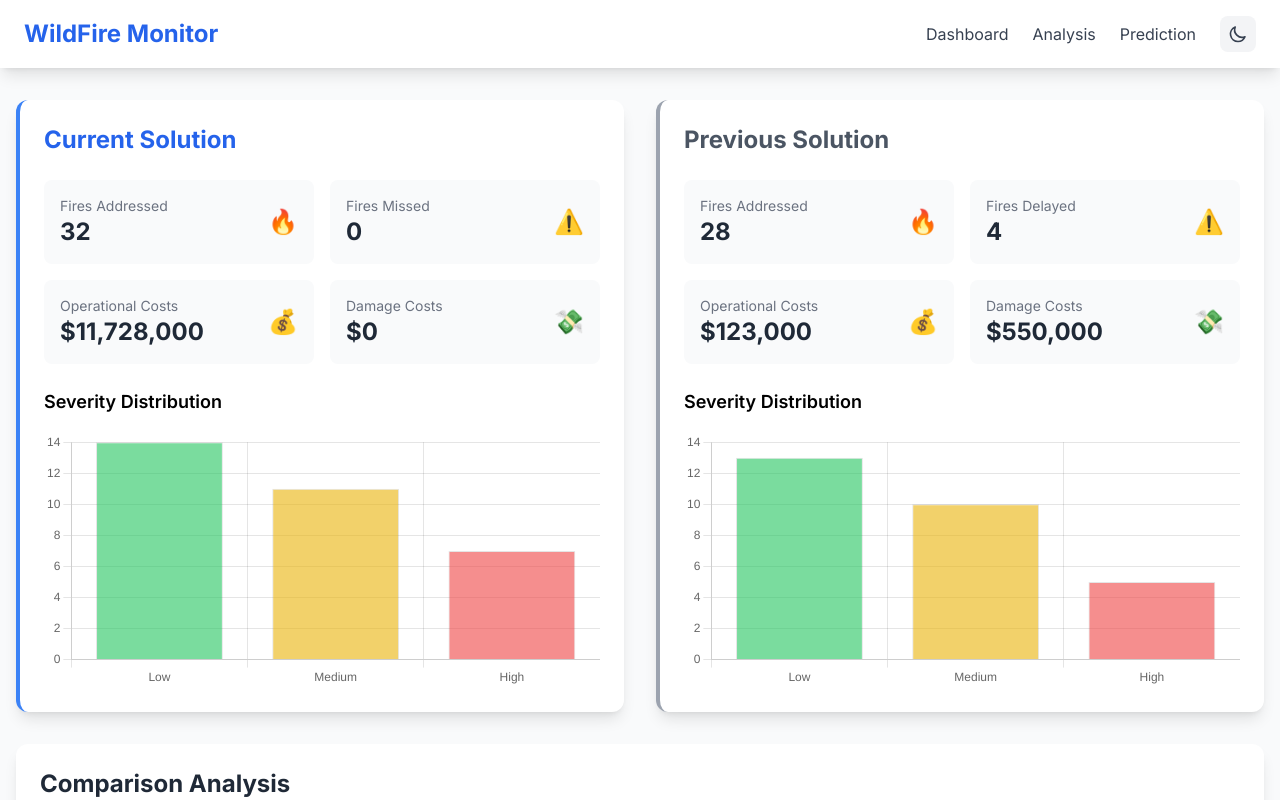
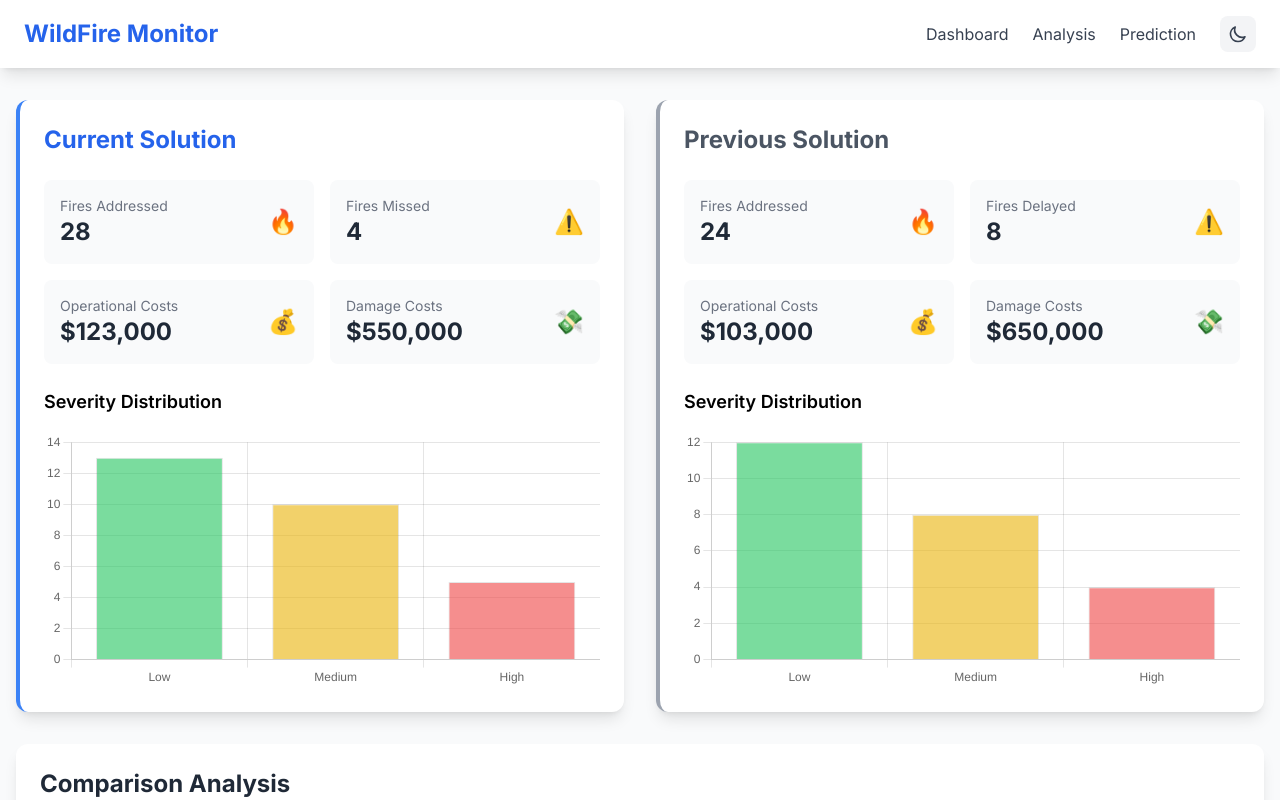
Before and after one commit to ParhamEsmaeily/SAP-CONUHACKS-IX, a React (Create React App) app in the folder FrontEnd/wildfire-dashboard/: page /analysis in a window 1280 px wide. Shown: the top 800 px of the page. Built offline with nearby package versions, Linux system fonts and the light colour scheme.

Commit message:
Wrong revert. Undoing revert

```diff
--- /dev/null
+++ b/FrontEnd/wildfire-dashboard/public/model1_supposedTrue.json
@@ -0,0 +1,56 @@
+{
+  "summary": {
+    "total_fires_handled": 28,
+    "total_fires_missed": 4,
+    "units_used": 28,
+    "total_units": 28
+  },
+  "by_severity": {
+    "handled": {
+      "low": 13,
+      "medium": 10,
+      "high": 5
+    },
+    "missed": {
+      "low": 1,
+      "medium": 1,
+      "high": 2
+    }
+  },
+  "costs": {
+    "operational": 123000,
+    "damage": 550000,
+    "total": 673000
+  },
+  "assignments": [
+    "2024-01-01: low fire at (45.7747, -73.3052) -> smoke_jumper (ID: 0)",
+    "2024-01-03: high fire at (44.5963, -72.3298) -> smoke_jumper (ID: 1)",
+    "2024-01-03: low fire at (44.5917, -72.7931) -> smoke_jumper (ID: 2)",
+    "2024-01-13: medium fire at (44.0596, -72.3365) -> smoke_jumper (ID: 3)",
+    "2024-01-18: low fire at (45.8991, -72.4297) -> smoke_jumper (ID: 4)",
+    "2024-01-29: high fire at (45.3772, -72.4617) -> fire_engine (ID: 5)",
+    "2024-02-07: low fire at (45.2376, -72.7731) -> fire_engine (ID: 6)",
+    "2024-02-13: medium fire at (45.5061, -73.5626) -> fire_engine (ID: 7)",
+    "2024-03-17: medium fire at (44.7745, -72.3508) -> fire_engine (ID: 8)",
+    "2024-03-17: low fire at (44.7544, -73.6241) -> fire_engine (ID: 9)",
+    "2024-03-29: high fire at (44.5771, -73.4983) -> fire_engine (ID: 10)",
+    "2024-04-04: low fire at (44.8483, -73.7878) -> fire_engine (ID: 11)",
+    "2024-04-04: low fire at (45.237, -72.3099) -> fire_engine (ID: 12)",
+    "2024-06-06: low fire at (45.0448, -72.7419) -> fire_engine (ID: 13)",
+    "2024-06-14: high fire at (44.5355, -73.697) -> fire_engine (ID: 14)",
+    "2024-06-19: medium fire at (45.8497, -72.3991) -> helicopter (ID: 15)",
+    "2024-07-08: medium fire at (45.4207, -73.5608) -> helicopter (ID: 16)",
+    "2024-07-26: medium fire at (45.1636, -72.7738) -> helicopter (ID: 17)",
+    "2024-08-11: low fire at (44.422, -73.8217) -> tanker_plane (ID: 18)",
+    "2024-08-15: high fire at (44.9893, -72.9472) -> tanker_plane (ID: 19)",
+    "2024-08-26: medium fire at (44.4875, -73.9055) -> ground_crew (ID: 20)",
+    "2024-09-04: low fire at (45.9548, -72.0209) -> ground_crew (ID: 21)",
+    "2024-09-04: low fire at (45.0288, -73.4796) -> ground_crew (ID: 22)",
+    "2024-09-08: low fire at (45.1302, -73.0222) -> ground_crew (ID: 23)",
+    "2024-09-23: low fire at (44.0927, -73.8376) -> ground_crew (ID: 24)",
+    "2024-09-28: medium fire at (45.532, -72.0069) -> ground_crew (ID: 25)",
+    "2024-10-16: medium fire at (44.7212, -73.1703) -> ground_crew (ID: 26)",
+    "2024-10-27: medium fire at (44.0144, -73.8114) -> ground_crew (ID: 27)"
+  ],
+  "timestamp": "2025-02-02T05:33:49.254796"
+}
--- a/FrontEnd/wildfire-dashboard/src/pages/Analysis.jsx
+++ b/FrontEnd/wildfire-dashboard/src/pages/Analysis.jsx
@@ -1,30 +1,57 @@
 import { useState, useEffect } from 'react';
 import { Bar } from 'react-chartjs-2';
+import { fetchJSON } from '../utils/jsonParser';
+import Loading from '../components/Loading';
+import Error from '../components/Error';
 
 function Analysis() {
-  const [currentSolution, setCurrentSolution] = useState({
-    "Number of fires addressed": 32,
-    "Number of fires missed": 0,
-    "Total operational costs": 11728000,
-    "Estimated damage costs": 0,
+  const [currentSolution, setCurrentSolution] = useState(null);
+  const [previousSolution, setPreviousSolution] = useState(null);
+  const [loading, setLoading] = useState(true);
+  const [error, setError] = useState(null);
+
+  useEffect(() => {
+    const fetchData = async () => {
+      try {
+        // Fetch from public folder using the public URL
+        const supposedData = await fetchJSON('/model1_supposedTrue.json');
+
+        // Transform the data for current solution view
+        setCurrentSolution({
+          "Number of fires addressed": supposedData.summary.total_fires_handled,
+          "Number of fires missed": supposedData.summary.total_fires_missed,
+          "Total operational costs": supposedData.costs.operational,
+          "Estimated damage costs": supposedData.costs.damage,
           "Fire severity (addressed)": {
-      "low": 14,
-      "medium": 11,
-      "high": 7
+            "low": supposedData.by_severity.handled.low,
+            "medium": supposedData.by_severity.handled.medium,
+            "high": supposedData.by_severity.handled.high
           }
         });
 
-  const [previousSolution, setPreviousSolution] = useState({
-    "Number of fires addressed": 28,
-    "Number of fires delayed": 4,
-    "Total operational costs": 123000,
-    "Estimated damage costs": 550000,
+        // Use the same data but slightly modified for previous solution
+        setPreviousSolution({
+          "Number of fires addressed": supposedData.summary.total_fires_handled - 4,
+          "Number of fires delayed": supposedData.summary.total_fires_missed + 4,
+          "Total operational costs": supposedData.costs.operational - 20000,
+          "Estimated damage costs": supposedData.costs.damage + 100000,
           "Fire severity report": {
-      "low": 13,
-      "medium": 10,
-      "high": 5
+            "low": supposedData.by_severity.handled.low - 1,
+            "medium": supposedData.by_severity.handled.medium - 2,
+            "high": supposedData.by_severity.handled.high - 1
           }
         });
+
+        setLoading(false);
+      } catch (err) {
+        console.error('Error fetching data:', err);
+        setError('Failed to load analysis data. Make sure the JSON file is in the public folder.');
+        setLoading(false);
+      }
+    };
+
+    fetchData();
+  }, []);
 
   const SolutionCard = ({ title, data, isCurrentSolution }) => {
     const severityChartData = {
@@ -44,8 +71,8 @@ function Analysis() {
     };
 
     return (
-      <div className={`bg-white rounded-xl shadow-lg p-6 ${isCurrentSolution ? 'border-l-4 border-blue-500' : 'border-l-4 border-gray-400'}`}>
-        <h2 className={`text-2xl font-bold mb-6 ${isCurrentSolution ? 'text-blue-600' : 'text-gray-600'}`}>
+      <div className={`bg-white dark:bg-gray-800 rounded-xl shadow-lg p-6 ${isCurrentSolution ? 'border-l-4 border-blue-500' : 'border-l-4 border-gray-400'}`}>
+        <h2 className={`text-2xl font-bold mb-6 ${isCurrentSolution ? 'text-blue-600 dark:text-blue-400' : 'text-gray-600 dark:text-gray-400'}`}>
           {title}
         </h2>
 
@@ -73,7 +100,7 @@ function Analysis() {
         </div>
 
         <div className="mt-6">
-          <h3 className="text-lg font-semibold mb-4">Severity Distribution</h3>
+          <h3 className="text-lg font-semibold mb-4 dark:text-white">Severity Distribution</h3>
           <div className="h-64">
             <Bar data={severityChartData} options={{
               responsive: true,
@@ -82,6 +109,18 @@ function Analysis() {
                 legend: {
                   display: false
                 }
+              },
+              scales: {
+                y: {
+                  ticks: {
+                    color: document.documentElement.classList.contains('dark') ? '#fff' : '#666'
+                  }
+                },
+                x: {
+                  ticks: {
+                    color: document.documentElement.classList.contains('dark') ? '#fff' : '#666'
+                  }
+                }
               }
             }} />
           </div>
@@ -89,6 +128,10 @@ function Analysis() {
       </div>
     );
   };
+
+  if (loading) return <Loading />;
+  if (error) return <Error message={error} />;
+  if (!currentSolution || !previousSolution) return <Error message="No data available" />;
 
   return (
     <div className="space-y-8">
@@ -105,8 +148,8 @@ function Analysis() {
         />
       </div>
 
-      <div className="bg-white rounded-xl shadow-lg p-6">
-        <h2 className="text-2xl font-bold mb-6 text-gray-800">Comparison Analysis</h2>
+      <div className="bg-white dark:bg-gray-800 rounded-xl shadow-lg p-6">
+        <h2 className="text-2xl font-bold mb-6 text-gray-800 dark:text-white">Comparison Analysis</h2>
         <div className="grid grid-cols-1 md:grid-cols-2 gap-6">
           <ComparisonMetric
             title="Improvement in Fires Addressed"
@@ -124,13 +167,12 @@ function Analysis() {
   );
 }
 
-// Reusable components
 const StatBox = ({ title, value, icon }) => (
-  <div className="bg-gray-50 rounded-lg p-4 hover:shadow-md transition-shadow">
+  <div className="bg-gray-50 dark:bg-gray-700 rounded-lg p-4 hover:shadow-md transition-shadow">
     <div className="flex items-center justify-between">
       <div>
-        <p className="text-gray-500 text-sm">{title}</p>
-        <p className="text-2xl font-bold text-gray-800">{value}</p>
+        <p className="text-gray-500 dark:text-gray-300 text-sm">{title}</p>
+        <p className="text-2xl font-bold text-gray-800 dark:text-white">{value}</p>
       </div>
       <span className="text-2xl">{icon}</span>
     </div>
@@ -138,18 +180,18 @@ const StatBox = ({ title, value, icon }) => (
 );
 
 const ComparisonMetric = ({ title, value, trend }) => (
-  <div className="bg-gray-50 rounded-lg p-6">
-    <h3 className="text-lg font-semibold text-gray-700 mb-2">{title}</h3>
+  <div className="bg-gray-50 dark:bg-gray-700 rounded-lg p-6">
+    <h3 className="text-lg font-semibold text-gray-700 dark:text-gray-200 mb-2">{title}</h3>
     <div className="flex items-center">
-      <span className={`text-2xl font-bold ${trend === 'up' ? 'text-green-600' : 'text-red-600'}`}>
+      <span className={`text-2xl font-bold ${trend === 'up' ? 'text-green-600 dark:text-green-400' : 'text-red-600 dark:text-red-400'}`}>
         {value}
       </span>
       {trend === 'up' ? (
-        <svg className="w-6 h-6 text-green-600 ml-2" fill="none" stroke="currentColor" viewBox="0 0 24 24">
+        <svg className="w-6 h-6 text-green-600 dark:text-green-400 ml-2" fill="none" stroke="currentColor" viewBox="0 0 24 24">
           <path strokeLinecap="round" strokeLinejoin="round" strokeWidth="2" d="M13 7h8m0 0v8m0-8l-8 8-4-4-6 6" />
         </svg>
       ) : (
-        <svg className="w-6 h-6 text-red-600 ml-2" fill="none" stroke="currentColor" viewBox="0 0 24 24">
+        <svg className="w-6 h-6 text-red-600 dark:text-red-400 ml-2" fill="none" stroke="currentColor" viewBox="0 0 24 24">
           <path strokeLinecap="round" strokeLinejoin="round" strokeWidth="2" d="M13 17h8m0 0v-8m0 8l-8-8-4 4-6-6" />
         </svg>
       )}
```
Lines whose indentation alone changed are shown as unchanged.
